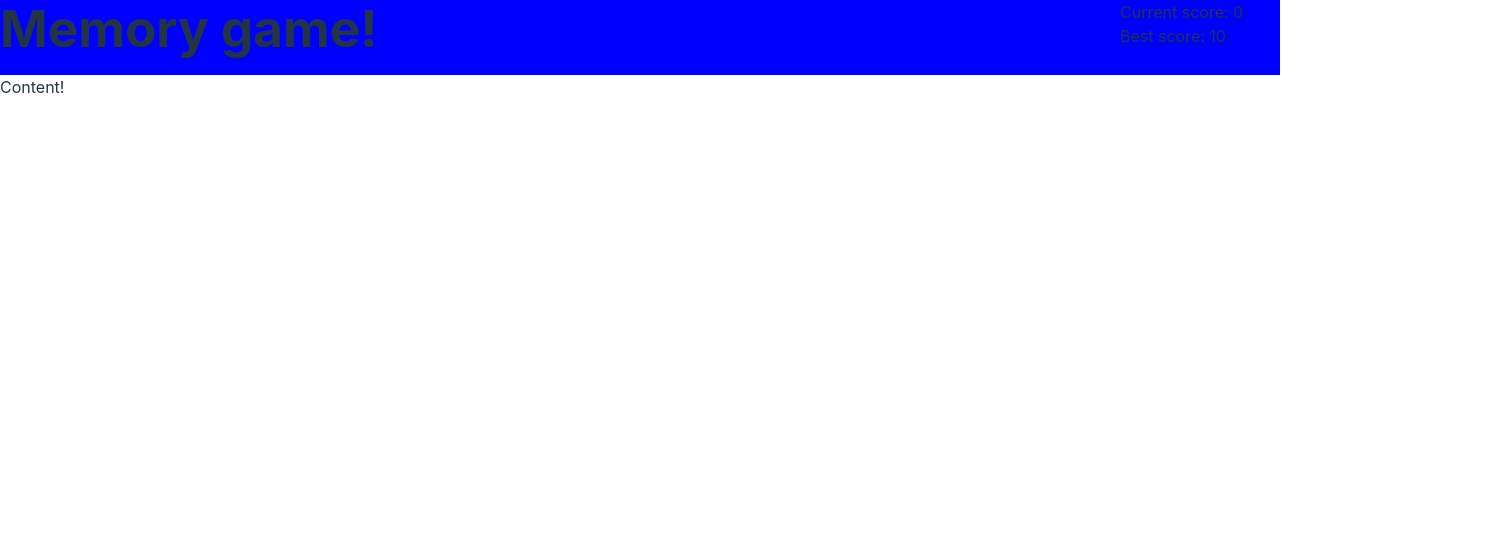
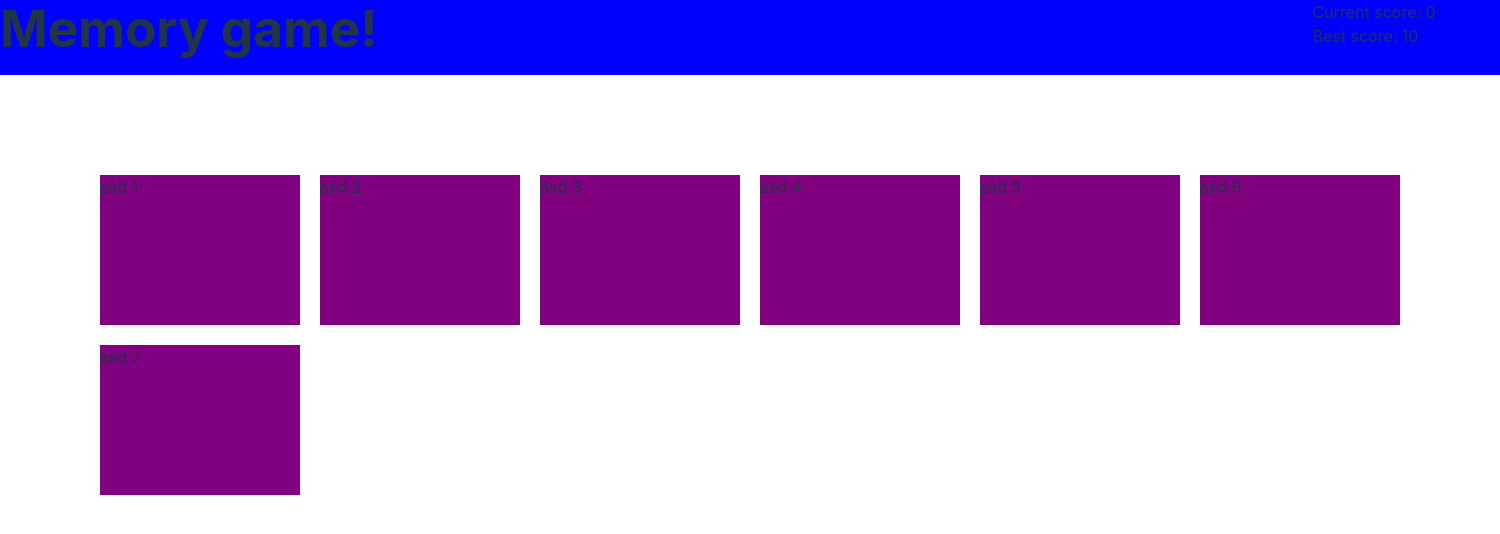
Before and after one commit to bjorn1213/odin-memory-game, a React (Vite) app: page / in a window 1280 px wide. Shown: the top 534 px of the page, 1500 px wide, since content can reach past the window. Built offline with nearby package versions, Linux system fonts and the light colour scheme.

Commit message:
Initial page setup

```diff
--- a/src/components/PageContent.jsx
+++ b/src/components/PageContent.jsx
@@ -1,7 +1,19 @@
 import "../style/PageContent.css";
 
+function MemoryCard({ pokemonId }) {
+  return <div className="memory-card"> asd {pokemonId}</div>;
+}
+
 function PageContent() {
-  return <div className="page-content">Content!</div>;
+  const idArray = [1, 2, 3, 4, 5, 6, 7];
+
+  return (
+    <div className="page-content">
+      {idArray.map((id) => {
+        return <MemoryCard key={id} pokemonId={id} />;
+      })}
+    </div>
+  );
 }
 
 export default PageContent;
--- a/src/style/PageContent.css
+++ b/src/style/PageContent.css
@@ -0,0 +1,16 @@
+.page-content{
+    padding: 100px;
+
+    display: grid;
+    grid-template-columns: repeat(6, auto);
+    grid-auto-rows: 1fr;
+    gap: 20px;
+}
+
+.memory-card {
+    height: 150px;
+    width: 200px;
+    background-color: purple;
+
+    justify-self: center;
+}
```
